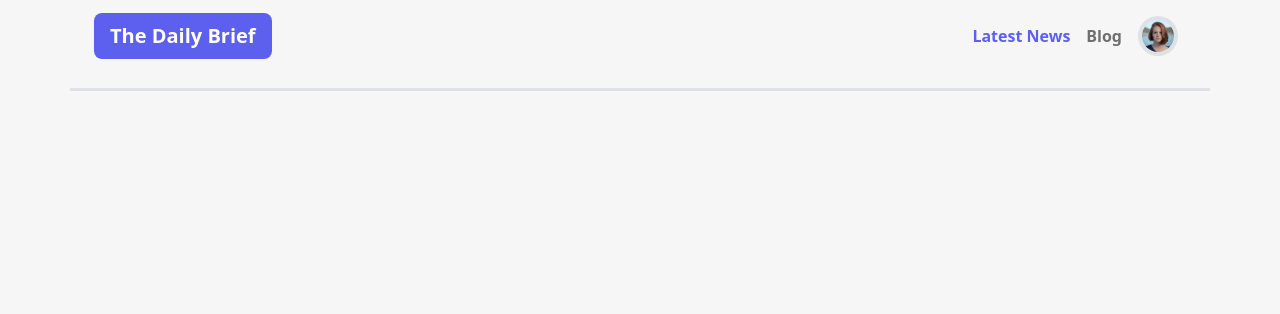
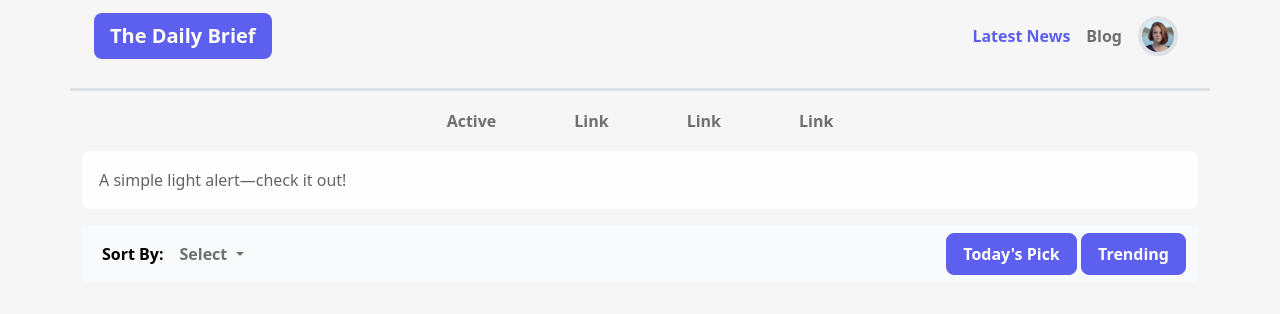
Before and after one commit to borhanus/36-news-portal-assignment, a plain HTML site: page index.html in a window 1280 px wide. Drawn offline with nearby package versions, Linux system fonts and the light colour scheme.

```diff
--- a/index.html
+++ b/index.html
@@ -7,7 +7,7 @@
     <meta name="viewport" content="width=device-width, initial-scale=1.0">
     <title>The Daily Brief</title>
     <link href="https://cdn.jsdelivr.net/npm/bootstrap@5.2.3/dist/css/bootstrap.min.css" rel="stylesheet"
-    integrity="sha384-rbsA2VBKQhggwzxH7pPCaAqO46MgnOM80zW1RWuH61DGLwZJEdK2Kadq2F9CUG65" crossorigin="anonymous">
+        integrity="sha384-rbsA2VBKQhggwzxH7pPCaAqO46MgnOM80zW1RWuH61DGLwZJEdK2Kadq2F9CUG65" crossorigin="anonymous">
     <link rel="stylesheet" href="style.css">
 </head>
 
@@ -40,7 +40,55 @@
         </nav>
         <!-- Navigation Ends -->
     </header>
-    <main>
+    <main class="container my-3">
+        <section>
+            <nav>
+                <ul class="nav justify-content-center fw-semibold category pb-3">
+                    <li class="nav-item mx-1">
+                        <a class="nav-link active" aria-current="page" href="#">Active</a>
+                    </li>
+                    <li class="nav-item  mx-1">
+                        <a class="nav-link" href="#">Link</a>
+                    </li>
+                    <li class="nav-item  mx-1">
+                        <a class="nav-link" href="#">Link</a>
+                    </li>
+                    <li class="nav-item  mx-1">
+                        <a class="nav-link" href="#">Link</a>
+                    </li>
+                </ul>
+            </nav>
+            <div class="alert alert-light" role="alert">
+                A simple light alert—check it out!
+            </div>
+        </section>
+        <section>
+            <nav class="navbar navbar-expand-lg bg-light">
+                <div class="container-fluid">
+                    <div>
+                        <ul class="navbar-nav">
+                            <li class="nav-item nav-link fw-semibold"><span class="text-black">Sort By:</span></li>
+                            <li class="nav-item dropdown text-black fw-semibold">
+                                <a class="nav-link dropdown-toggle" href="#" role="button" data-bs-toggle="dropdown"
+                                    aria-expanded="false">
+                                    Select
+                                </a>
+                                <ul class="dropdown-menu">
+                                    <li><a class="dropdown-item fw-semibold" href="#">Default</a></li>
+                                    <li><a class="dropdown-item fw-semibold" href="#">A-Z</a></li>
+                                    <li><a class="dropdown-item fw-semibold" href="#">Z-A</a></li>
+                                </ul>
+                            </li>
+                        </ul>
+                    </div>
+                    <div>
+                        <button class="py-2 px-3 rounded-3 my-button fw-semibold">Today's Pick</button>
+                        <button class="py-2 px-3 rounded-3 my-button fw-semibold">Trending</button>
+                    </div>
+                </div>
+            </nav>
+        </section>
+
 
 
     </main>
--- a/style.css
+++ b/style.css
@@ -5,11 +5,31 @@
 .text-color{
     color: #5D5FEF;
 }
+.category li a{
+    padding: 2px 35px;
+    border-radius: 5px;
+    color: rgba(0, 0, 0, 0.55);
 
+}
+.category li a:hover{
+    background-color: rgb(93, 95, 239, .25);
+    color: #5D5FEF;
+}
 .hover-element.he-active, .hover-element:hover {
     color: #5D5FEF;
 }
 
 .text-bg {
     background-color: #5D5FEF;
+    color: white;
 }
+
+.my-button {
+    border: 1px solid #5D5FEF;
+    background-color: #5D5FEF;
+    color: white;
+}
+.my-button:hover{
+    color: #5D5FEF;
+    background-color: white;
+}
```
